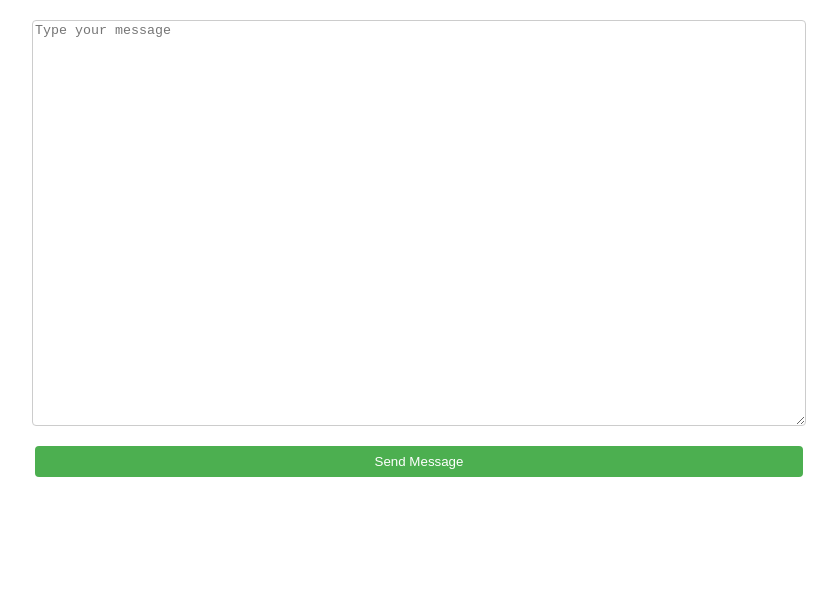
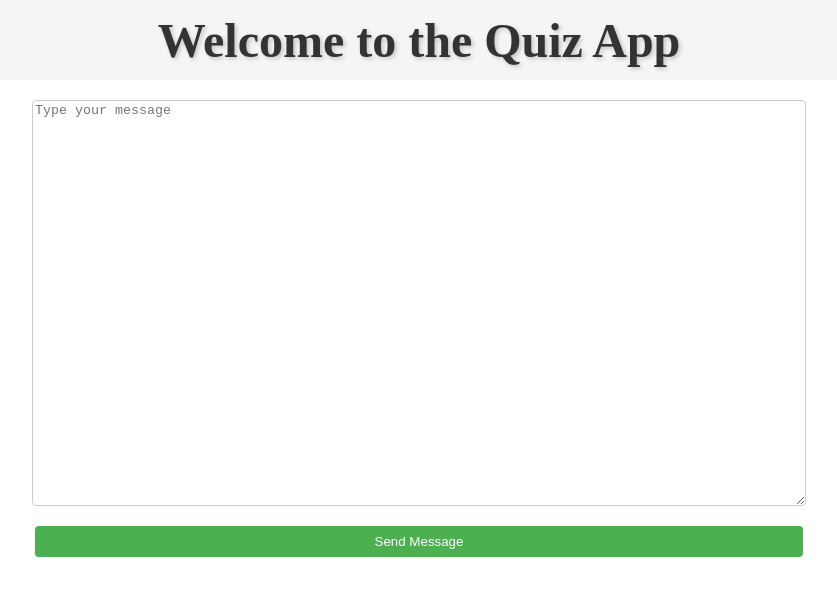
Before and after one commit to bedoyanl/Comp584, a Vue app in the folder quiz-app-584/: page / in a window 1280 px wide. Shown: the top 596 px of the page, without its empty margins (221-1058 px from the left). Built offline with nearby package versions, Linux system fonts and the light colour scheme.

Commit message:
adding title

```diff
--- a/quiz-app-584/src/components/HelloWorld.vue
+++ b/quiz-app-584/src/components/HelloWorld.vue
@@ -1,4 +1,15 @@
 <template>
+  <div>
+    <!-- Title Page-->
+    <!-- Container for the title of the page -->
+    <div class="title-container" >
+      <div v-if="responseMessages.length === 0">
+        <h1>Welcome to the Quiz App</h1>
+      </div>
+    </div>
+
+    <!-- Quiz Page -->
+    <!-- Input section for the quiz -->
       <div v-show="responseMessages.length === 0" class="input-wrapper">
         <div class="input-section">
           <textarea v-model="userMessage" placeholder="Type your message" class="message-input"></textarea>
@@ -7,7 +18,14 @@
           <LoadingSpinner v-show="loading" />
         </div>
       </div>
+    </div>
+
+    <!-- Quiz Wrapper -->
+    <!-- Wrapper for the entire quiz section -->
     <div v-show="responseMessages.length > 0" class="quiz-wrapper">
+
+      <!-- Popup Window -->
+      <!-- Display popup window when showInput is true -->
       <div v-show="showInput">
         <PopupWindow>
           <div class="popup-content">
@@ -19,10 +37,16 @@
           </div>
         </PopupWindow>
       </div>
+
+      <!-- Header Section -->
+      <!-- Header section for the quiz -->
       <div class="header-section">
         <h2>Your Quiz</h2>
         <button @click="goBack" class="go-back-button">Go Back</button>
       </div>
+
+      <!-- Question Wrapper -->
+      <!-- Wrapper for displaying quiz questions -->
       <div class="question-wrapper">
         <QuizQuestion
           v-for="(message, index) in responseMessages"
@@ -33,14 +57,19 @@
           :questionId="index"
         />
       </div>
+
+      <!-- Bottom Buttons Div -->
+      <!-- Container for bottom buttons -->
       <div class="bottom-buttons-div">
         <button @click="toggleInput" class="toggle-button">{{inputButtonLabel}}</button>
         <br>
         <button @click="goBack" class="go-back-button">Go Back</button>
       </div>
+
     </div>
 </template>
 
+<!-- This is calling from the other files in the folder -->
 <script>
 import axios from 'axios';
 import QuizQuestion from "./QuizQuestion.vue";
@@ -96,7 +125,23 @@ export default {
 };
 </script>
 
-<style scoped>
+<style scoped> /* CSS styles */
+
+.title-container{
+  display: flex;
+  justify-content: center;
+  align-items: center;
+  height: 10vh;
+  background-color: #f5f5f5;
+}
+
+.title-container h1{
+  font-size: 3em;
+  text-align: center;
+  color: #333;
+  text-shadow: 2px 2px 4px rgba(0, 0, 0, 0.2);
+}
+
 .input-wrapper {
   display: flex;
   flex-direction: row;
@@ -147,6 +192,7 @@ export default {
 .quiz-wrapper {
   display: flex;
   flex-flow: column nowrap;
+  align-items: center;
 }
 
 .question-wrapper {
```
Lines whose indentation alone changed are shown as unchanged.
